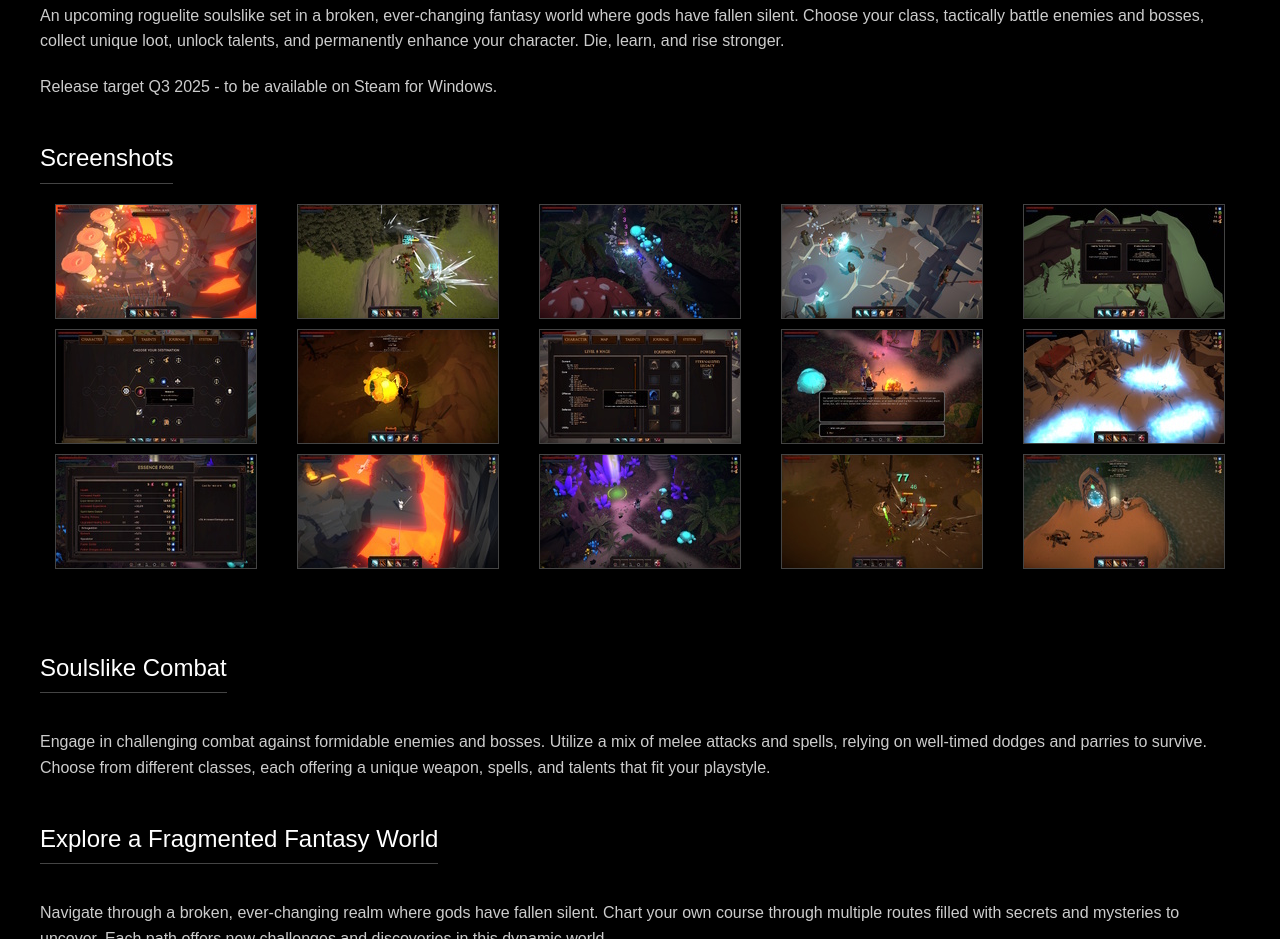
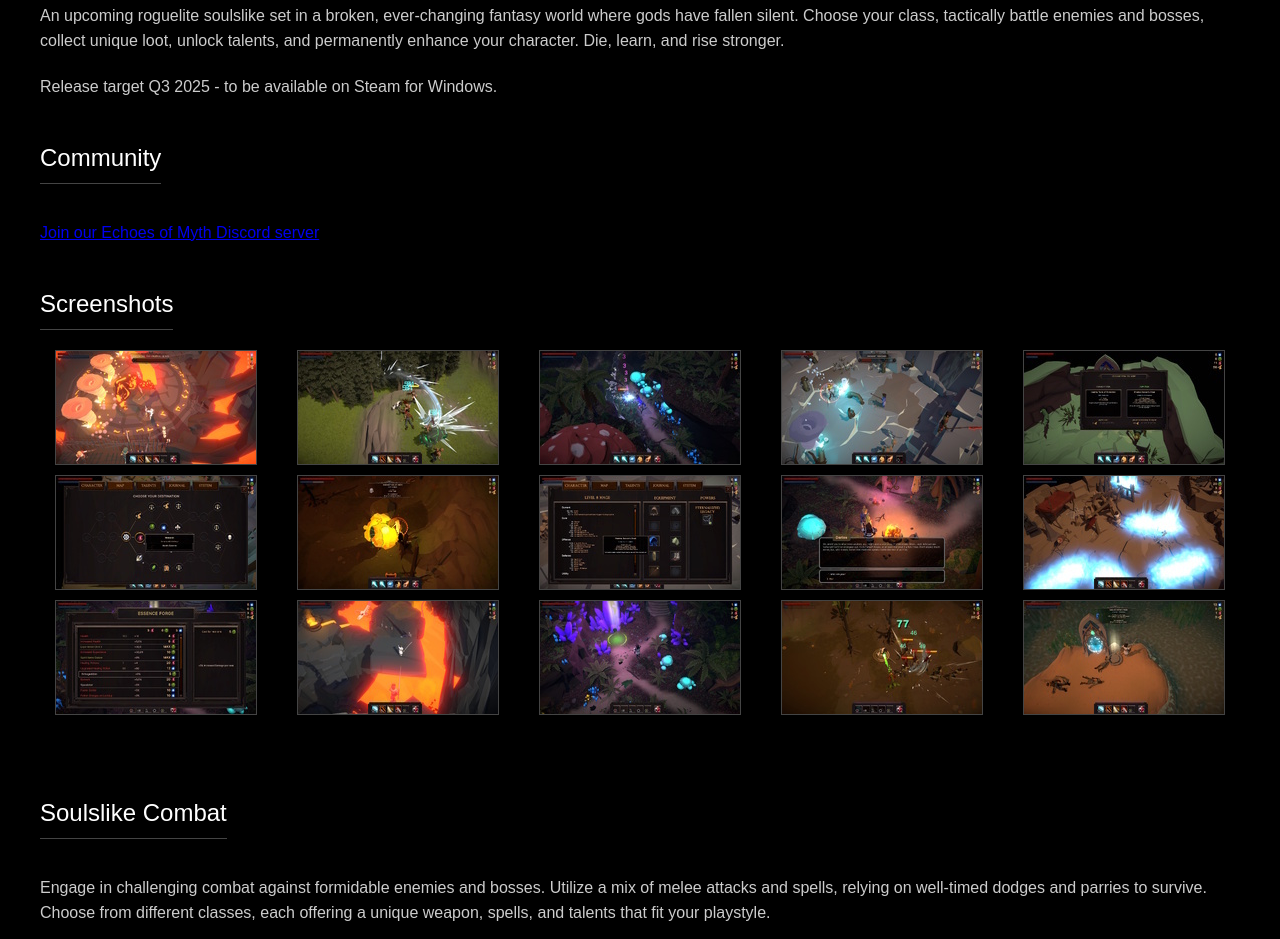
Before and after one commit to errantti/echoesofmyth-website, a plain HTML site: page index.html in a window 1280 px wide. Shown: the part 1614-2553 px from the top of the page. Drawn offline with Linux system fonts and the light colour scheme.

Commit message:
Added Discord link

```diff
--- a/index.html
+++ b/index.html
@@ -39,6 +39,9 @@
             <h2>About</h2>
             <p>An upcoming roguelite soulslike set in a broken, ever-changing fantasy world where gods have fallen silent. Choose your class, tactically battle enemies and bosses, collect unique loot, unlock talents, and permanently enhance your character. Die, learn, and rise stronger.</p>
 			<p>Release target Q3 2025 - to be available on Steam for Windows.</p>
+
+			<h2>Community</h2>
+			<p><a href="https://discord.gg/ESdpRdY2vh">Join our Echoes of Myth Discord server</a></p>
         </section>
 
         <section class="screenshots">
```
